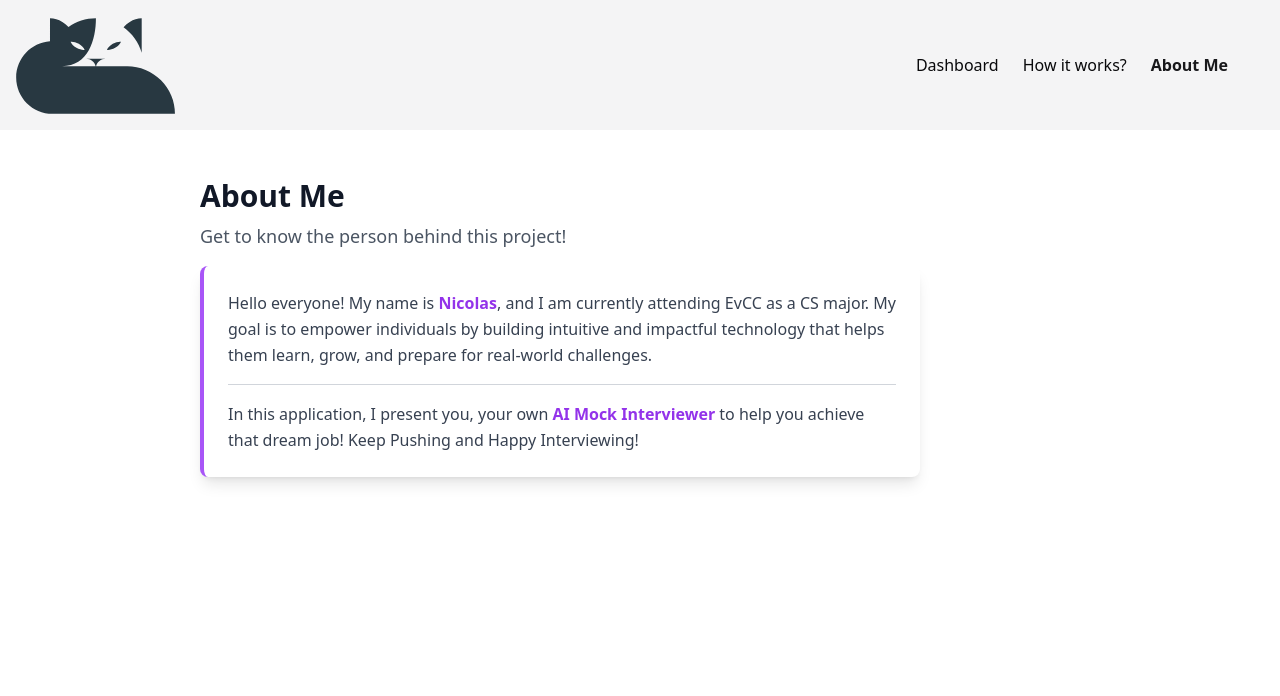
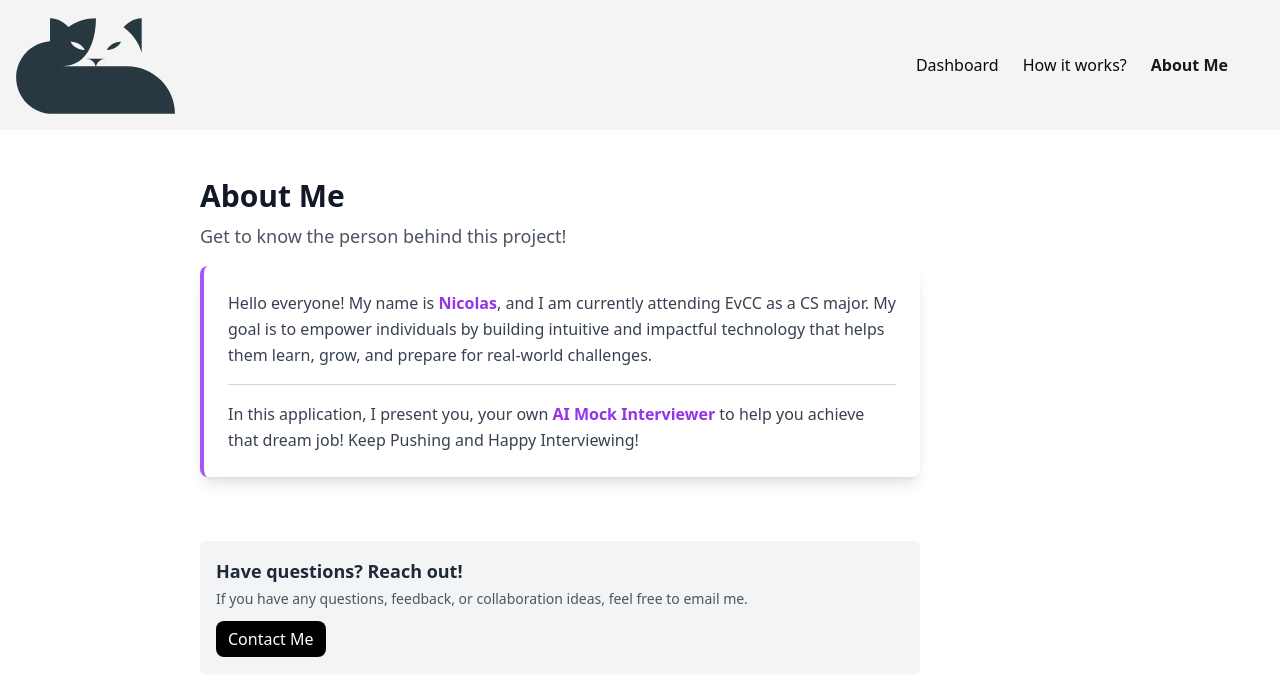
Before and after one commit to Nicolas0672/ai-interviewer, a Next.js app: page /dashboard/aboutme in a window 1280 px wide. Shown: the top 696 px of the page. Built offline with nearby package versions, Linux system fonts and the light colour scheme; no server answers.

Commit message:
Added feedback and ensured flow quality

```diff
--- a/app/dashboard/aboutme/page.jsx
+++ b/app/dashboard/aboutme/page.jsx
@@ -2,6 +2,7 @@ import React from 'react'
 
 function AboutMe() {
     return (
+      <>
       <div className="mt-6 ml-8 max-w-3xl mx-auto p-6">
         <h2 className="text-3xl font-extrabold text-gray-900 mb-2">About Me</h2>
         <p className="text-lg text-gray-600 mb-4">Get to know the person behind this project!</p>
@@ -18,8 +19,20 @@ function AboutMe() {
           <p className="leading-relaxed text-gray-700">
           In this application, I present you, your own <span className="font-semibold text-purple-600">AI Mock Interviewer</span> to help you achieve that dream job! Keep Pushing and Happy Interviewing!
           </p>
+
         </div>
       </div>
+      <div className="ml-14  max-w-[720px] mt-10 p-4 rounded-md  bg-gray-100 shadow-sm text-left">
+      <h2 className="text-lg font-semibold text-gray-800">Have questions? Reach out!</h2>
+      <p className="text-gray-600 mt-1 text-sm">
+        If you have any questions, feedback, or collaboration ideas, feel free to email me.
+      </p>
+      <a href="mailto:ouchgiovanny@gmail.com" className="mt-3 inline-block bg-black text-white px-3 py-1.5 rounded-lg transition">
+        Contact Me
+      </a>
+    </div>
+    </>
+
     );
   }
 
```
Also changed, not shown: app/dashboard/interview/[interviewId]/start/page.jsx (+1 -1 lines).
